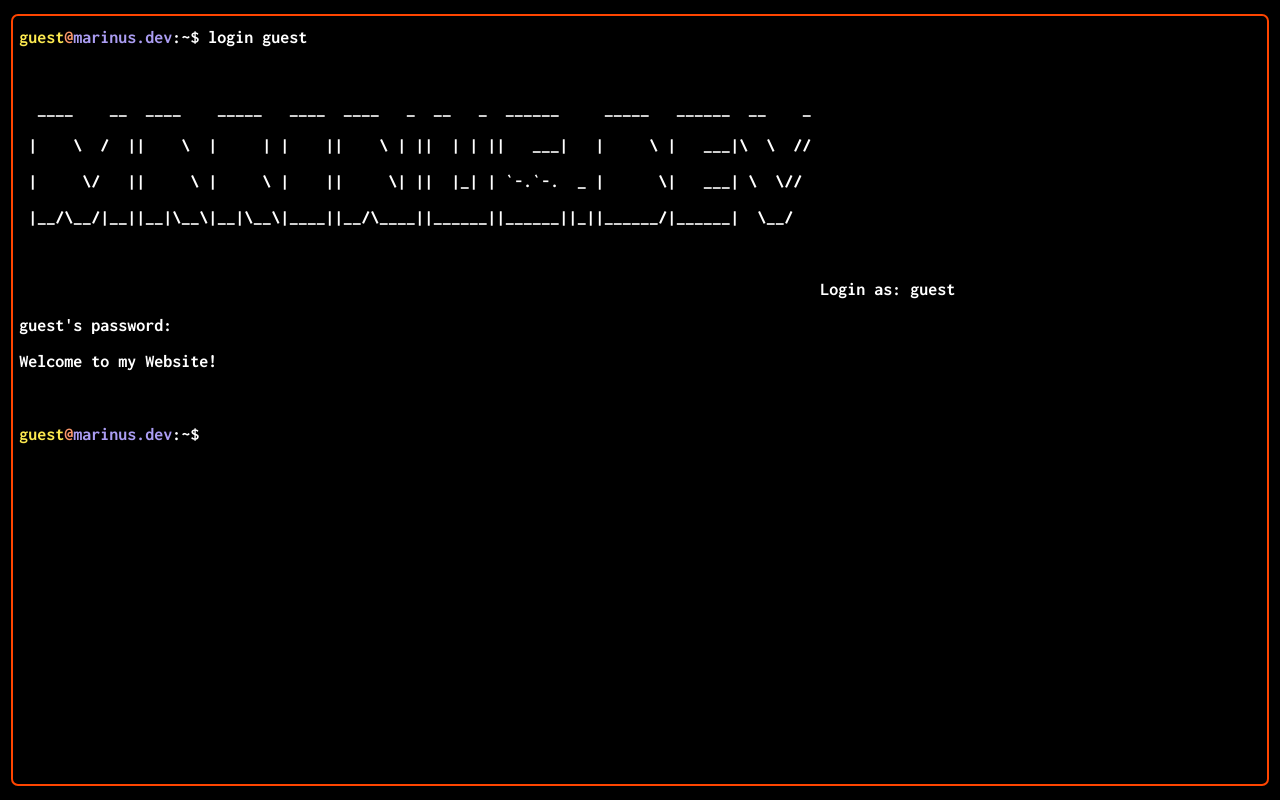
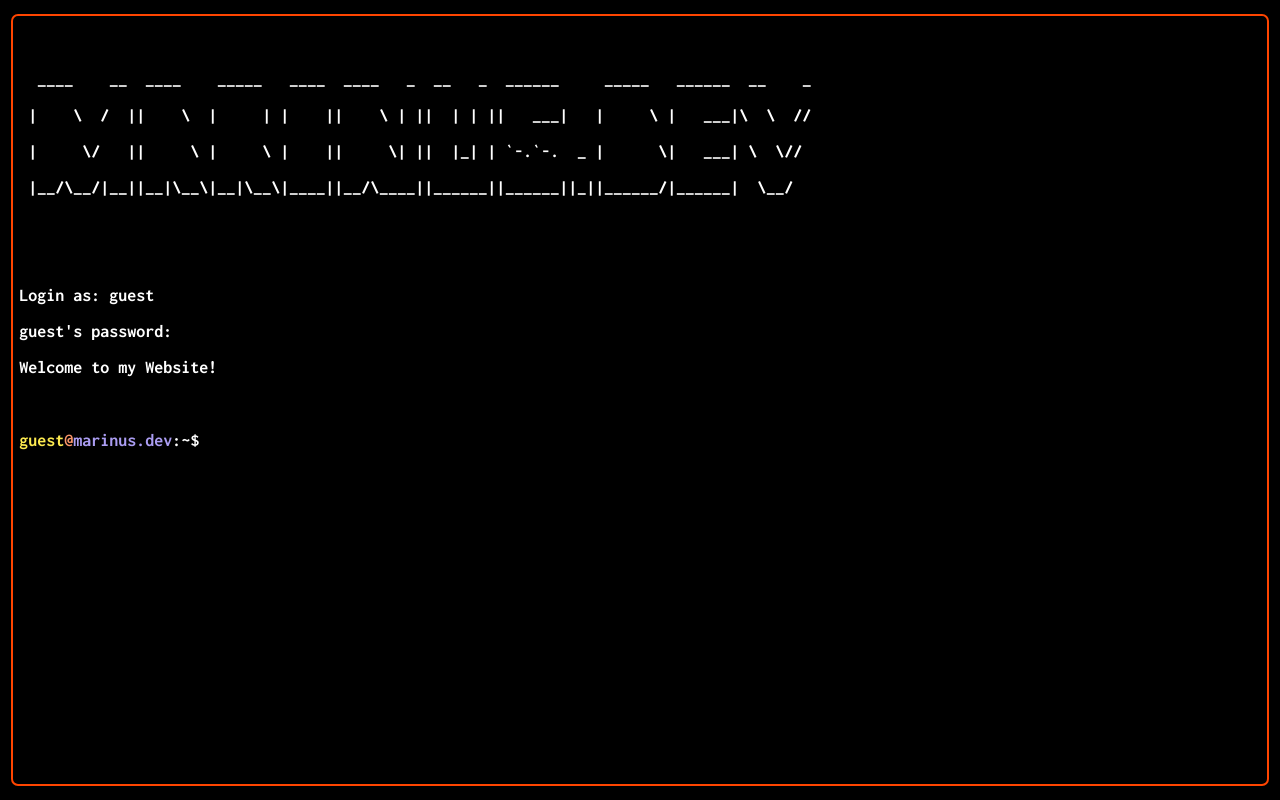
Before and after one commit to marinus-g/marinus.dev, an Angular app: page / in a window 1280 px wide. Built offline with nearby package versions, Linux system fonts and the light colour scheme.

Commit message:
removed login prompt message

```diff
--- a/angular.json
+++ b/angular.json
@@ -91,5 +91,8 @@
         }
       }
     }
+  },
+  "cli": {
+    "analytics": false
   }
 }
--- a/src/terminal/component/history/history.component.html
+++ b/src/terminal/component/history/history.component.html
@@ -1,5 +1,6 @@
 <div #historyContainer class="terminal-output-wrapper">
   @for (history of terminalService.history; track history.output) {
+    @if (history.prompt != null) {
     <h1 [ngStyle]="{'font-family': terminalService.theme.terminal.font.family + ', monospace'}">
       <span
         [ngStyle]="{'font-family': terminalService.theme.terminal.font.family + ', monospace', 'color': terminalService.theme.terminal.ps1.nameColor}">guest</span>
@@ -12,6 +13,7 @@
       <span [ngStyle]="{'font-family': terminalService.theme.terminal.font.family + ', monospace'}"
             class="terminal-output terminal-output__prompt" [innerHTML]="history.prompt"></span>
     </h1>
+    }
     @if (history.output) {
       <h1>
 
--- a/src/terminal/service/terminal.service.ts
+++ b/src/terminal/service/terminal.service.ts
@@ -22,7 +22,7 @@ export class TerminalService {
 
      // TODO: FIX SPACES
     this.appendHistory({
-      prompt: " login guest",
+      prompt: null,
       historyType: HistoryType.BANNER,
       output:
         "                                                                                         \n" +
@@ -31,7 +31,7 @@ export class TerminalService {
         " |     \\/   ||     \\ |     \\ |    ||     \\| ||  |_| | `-.`-.  _ |      \\|   ___| \\  \\//  \n" +
         " |__/\\__/|__||__|\\__\\|__|\\__\\|____||__/\\____||______||______||_||______/|______|  \\__/   \n" +
         "                                                                                         \n" +
-        "                                                                                         "  +
+        "                                                                                         \n"  +
         "Login as: guest\n" +
         "guest's password:\n" +
         "" +
```
